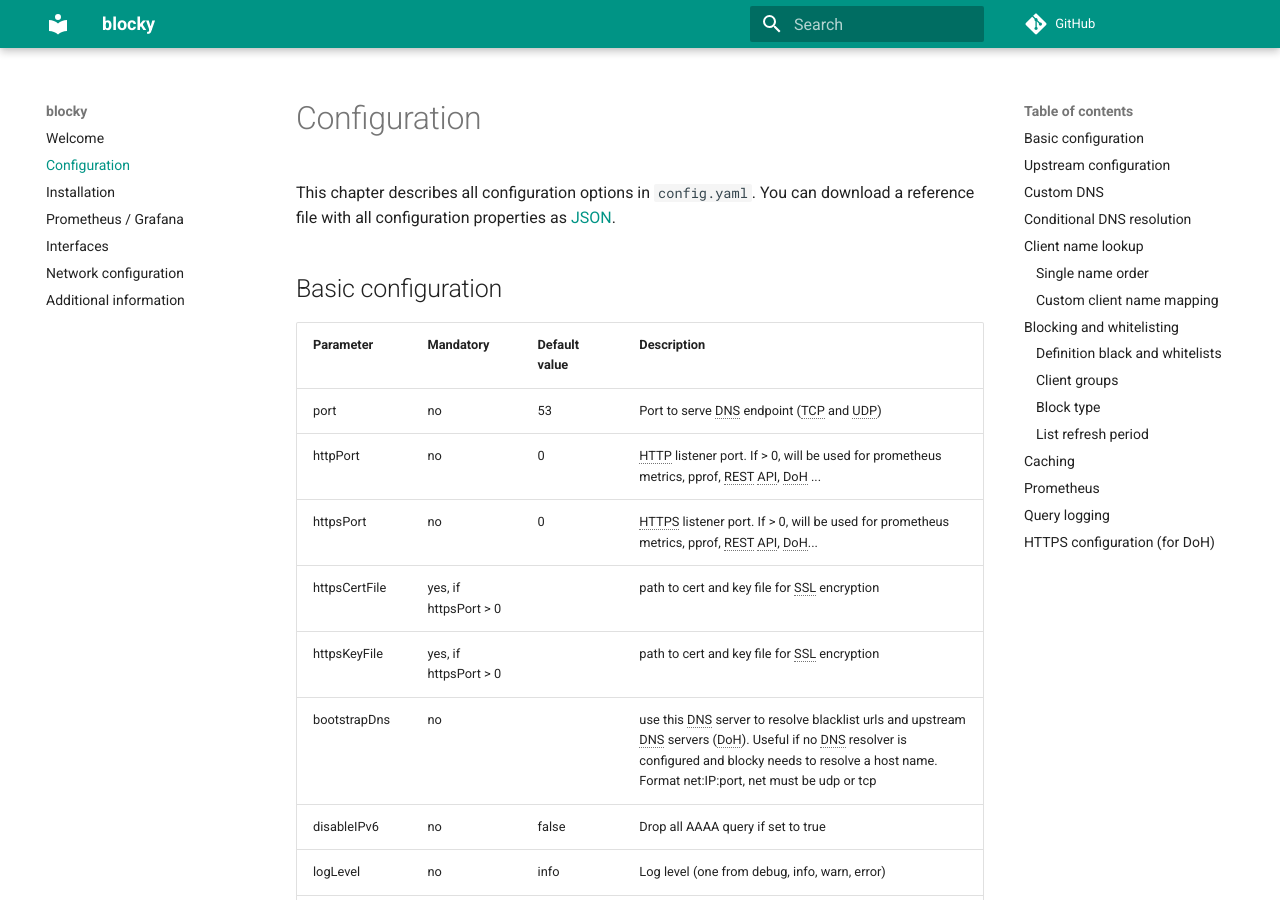
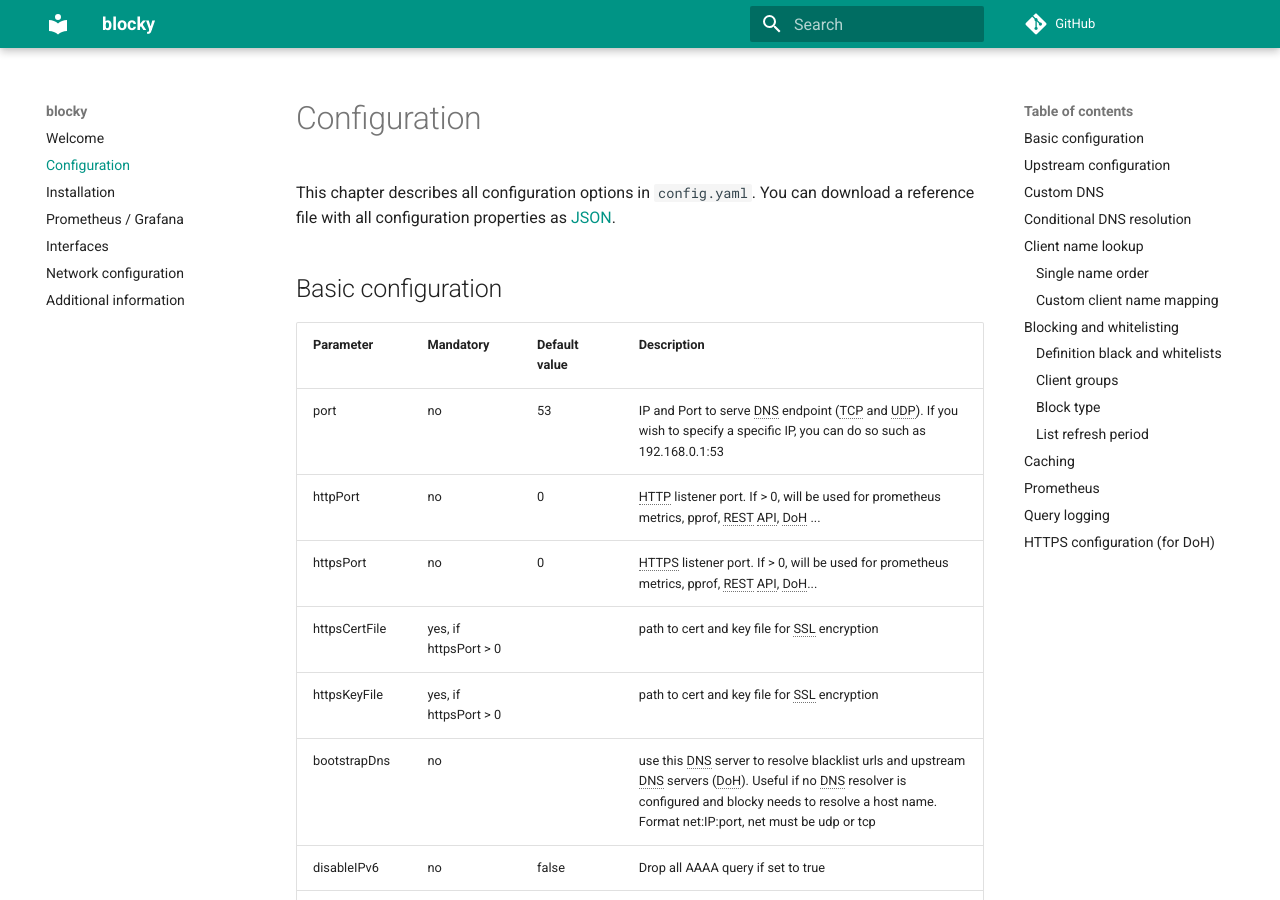
Before and after one commit to 0xERR0R/blocky, an MkDocs documentation site: the page built from docs/configuration.md, in a window 1280 px wide and 900 px high. Built offline with MkDocs 1.6.1 and Material for MkDocs 9.7.7, drawn with Linux system fonts in a browser that asks for light colours; comment, search, counter and statistics services are not loaded.

Commit message:
note how to listen on a specific IP

```diff
--- a/docs/configuration.md
+++ b/docs/configuration.md
@@ -7,7 +7,7 @@
 
 | Parameter       | Mandatory | Default value      | Description                                       |
 | --------------- | --------- | -------------------| ------------------------------------------------- |
-| port            | no        | 53                 | Port to serve DNS endpoint (TCP and UDP)          |
+| port            | no        | 53                 | IP and Port to serve DNS endpoint (TCP and UDP). If you wish to specify a specific IP, you can do so such as 192.168.0.1:53  |
 | httpPort        | no        | 0                  | HTTP listener port. If > 0, will be used for prometheus metrics, pprof, REST API, DoH ... |
 | httpsPort       | no        | 0                  | HTTPS listener port. If > 0, will be used for prometheus metrics, pprof, REST API, DoH... |
 | httpsCertFile   | yes, if httpsPort > 0 |        | path to cert and key file for SSL encryption |
```
